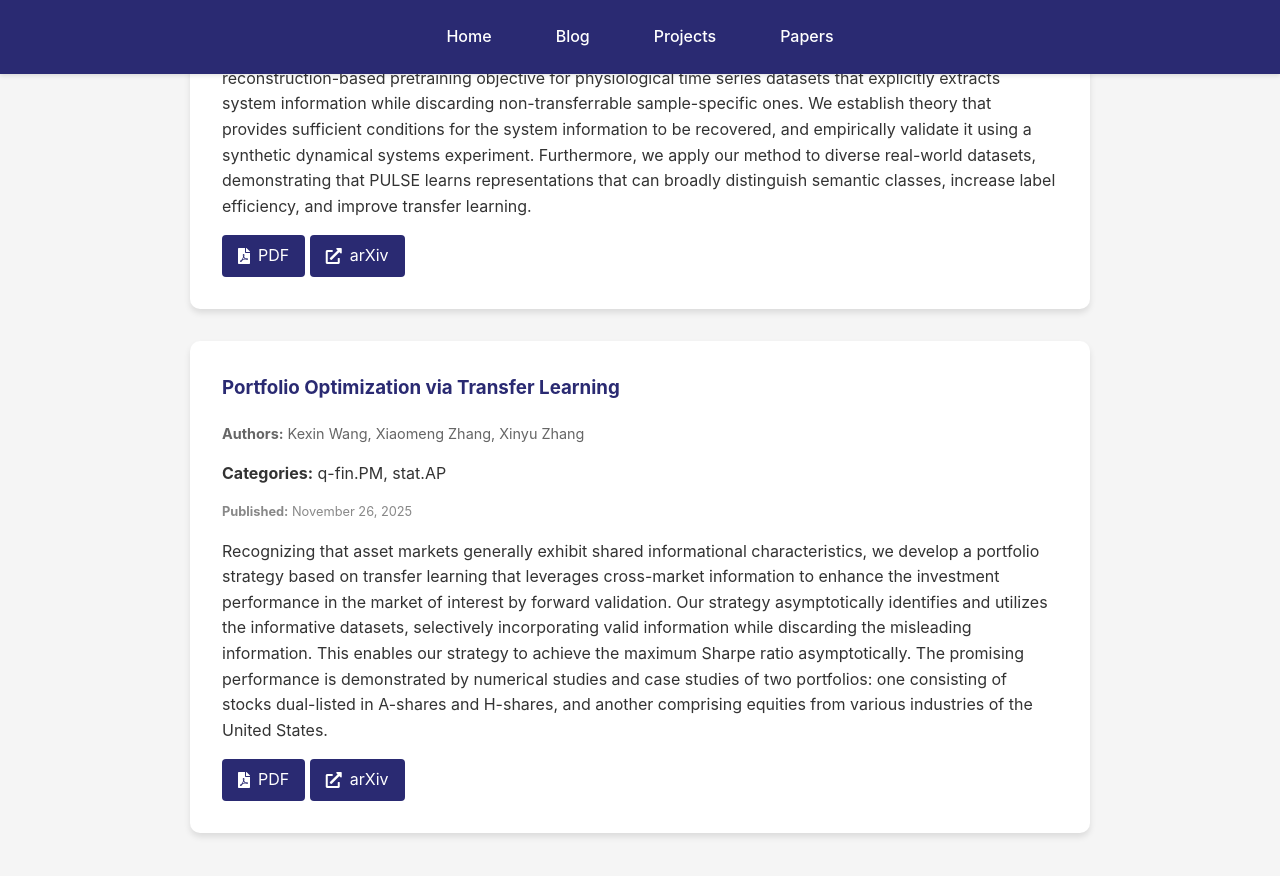
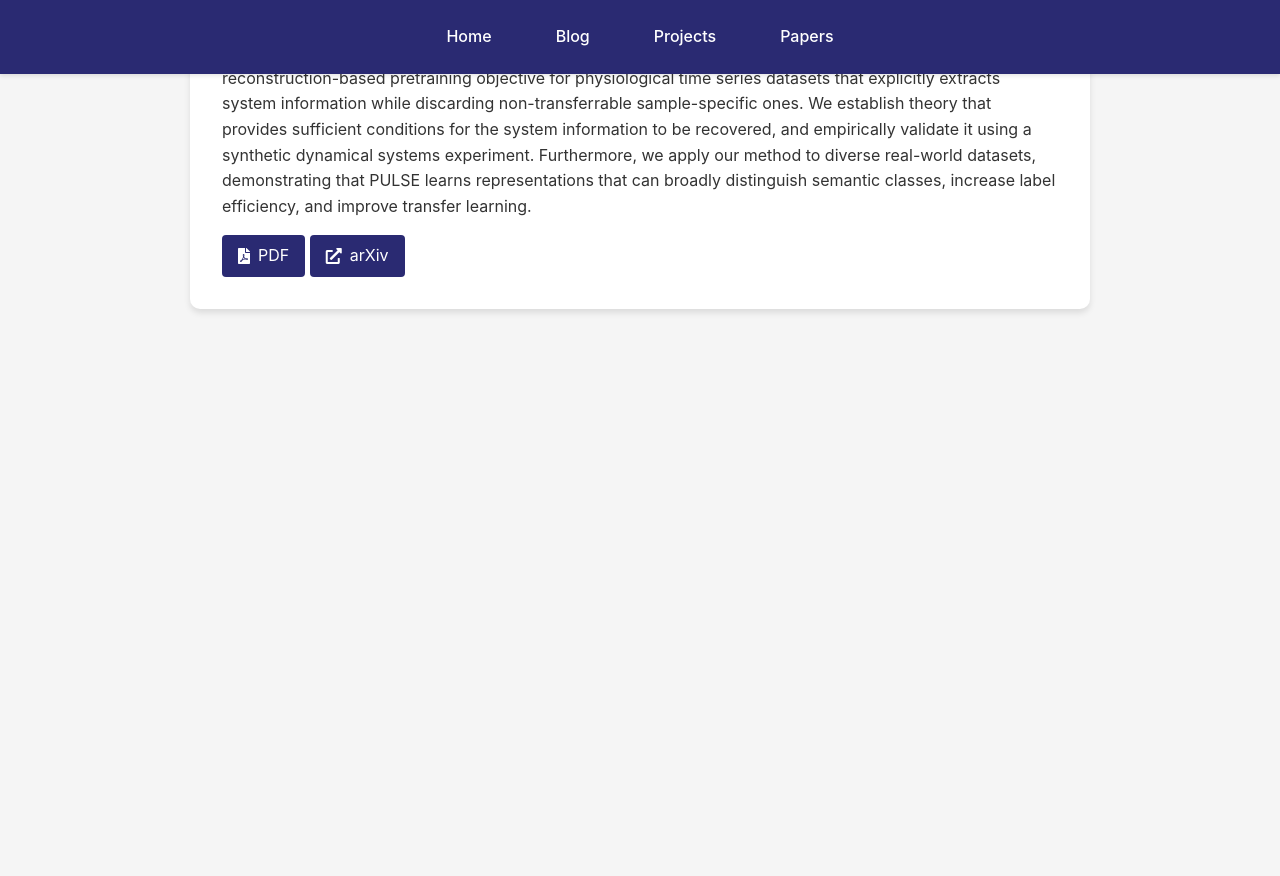
Before and after one commit to kyZhan2002/mypage, a Jekyll site: the page built from papers/index.html, in a window 1280 px wide and 900 px high, scrolled down 2929 px. Shown: the top 876 px of the window. Built offline with Jekyll 4.4.1, drawn with Linux system fonts in a browser that asks for light colours; after the commit the page ends 3334 px from its top, so only the background shows below that.

Commit message:
Update arXiv papers

```diff
--- a/_data/arxiv_cache.json
+++ b/_data/arxiv_cache.json
@@ -1,5 +1,5 @@
 {
-  "timestamp": 1765503496,
+  "timestamp": 1765589075,
   "papers": [
     {
       "title": "Worst-case generation via minimax optimization in Wasserstein space",
@@ -71,22 +71,6 @@
       ],
       "pdf_link": "https://arxiv.org/pdf/2512.00239v1",
       "arxiv_url": "https://arxiv.org/abs/2512.00239v1"
-    },
-    {
-      "title": "Portfolio Optimization via Transfer Learning",
-      "authors": [
-        "Kexin Wang",
-        "Xiaomeng Zhang",
-        "Xinyu Zhang"
-      ],
-      "abstract": "Recognizing that asset markets generally exhibit shared informational characteristics, we develop a portfolio strategy based on transfer learning that leverages cross-market information to enhance the investment performance in the market of interest by forward validation. Our strategy asymptotically identifies and utilizes the informative datasets, selectively incorporating valid information while discarding the misleading information. This enables our strategy to achieve the maximum Sharpe ratio asymptotically. The promising performance is demonstrated by numerical studies and case studies of two portfolios: one consisting of stocks dual-listed in A-shares and H-shares, and another comprising equities from various industries of the United States.",
-      "published": "November 26, 2025",
-      "categories": [
-        "q-fin.PM",
-        "stat.AP"
-      ],
-      "pdf_link": "https://arxiv.org/pdf/2511.21221v1",
-      "arxiv_url": "https://arxiv.org/abs/2511.21221v1"
     }
   ]
 }
```
